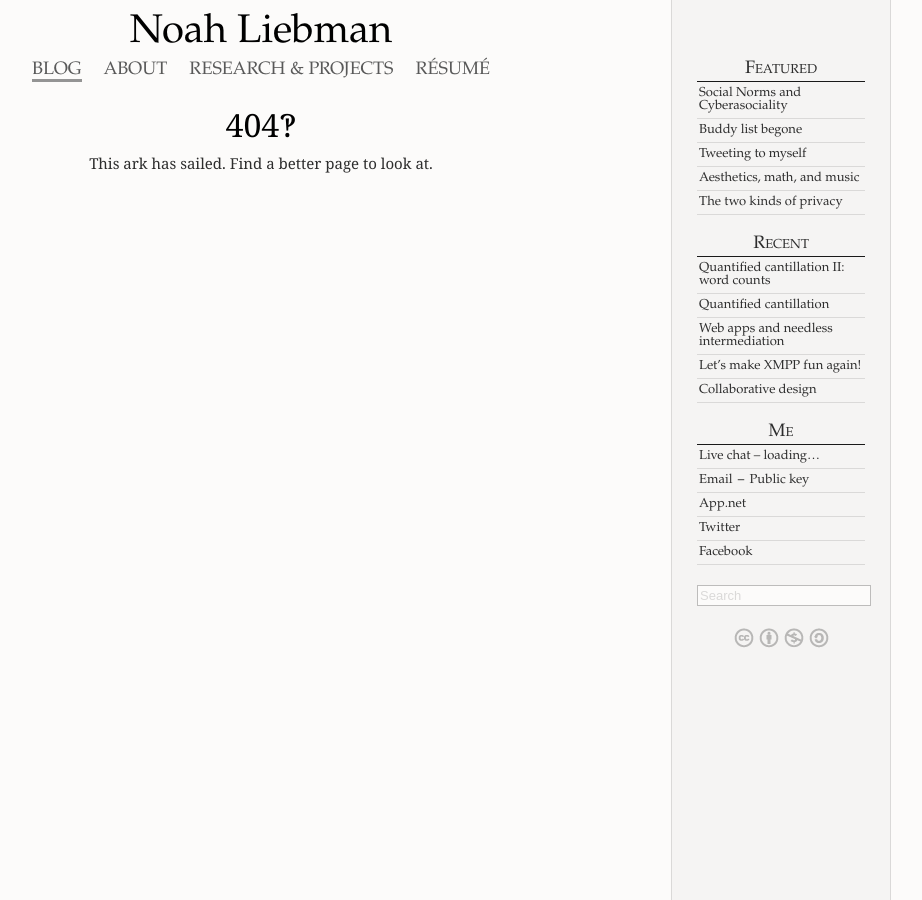
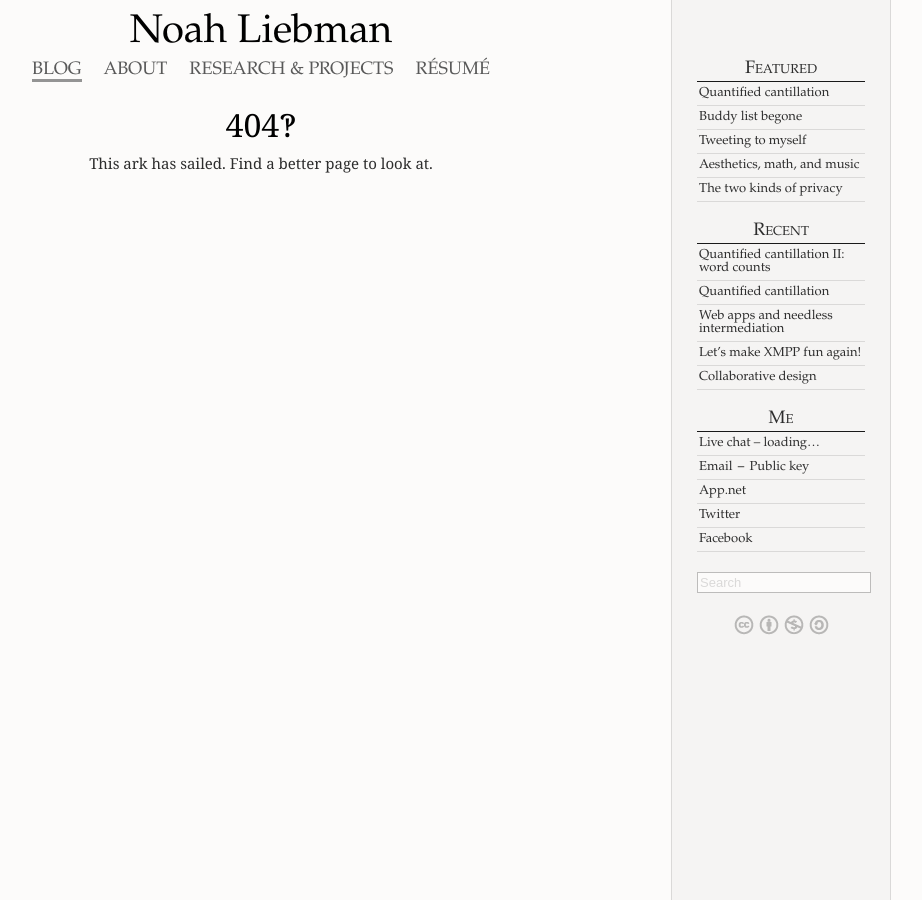
Before and after one commit to Noleli/homepage, a Jekyll site: the page built from 404.html, in a window 1280 px wide. Shown: the whole page, without its empty margins (219-1141 px from the left). Built offline with Jekyll 4.4.1, drawn with Linux system fonts in a browser that asks for light colours; nearby versions of some CDN libraries; comment, search, counter and statistics services are not loaded.

Commit message:
add quantified cantillation to featured posts

```diff
--- a/_includes/sidebar.html
+++ b/_includes/sidebar.html
@@ -1,7 +1,7 @@
 			<div id="sidebar">
 				<h2>Featured</h2>
 				<ul>
-					<li><a href="/{{site.baseurl}}2012/04/social-norms-and-cyberasociality/">Social Norms and Cyberasociality</a></li>
+					<li><a href="/{{site.baseurl}}2015/04/quantified-cantillation/">Quantified cantillation</a></li>
 					<li><a href="/{{site.baseurl}}2011/09/buddy-list-begone/">Buddy list begone</a></li>
 					<li><a href="/{{site.baseurl}}2011/08/tweeting-to-myself/">Tweeting to myself</a></li>
 					<li><a href="/{{site.baseurl}}2011/06/aesthetics-math-and-music/">Aesthetics, math, and music</a></li>
```
